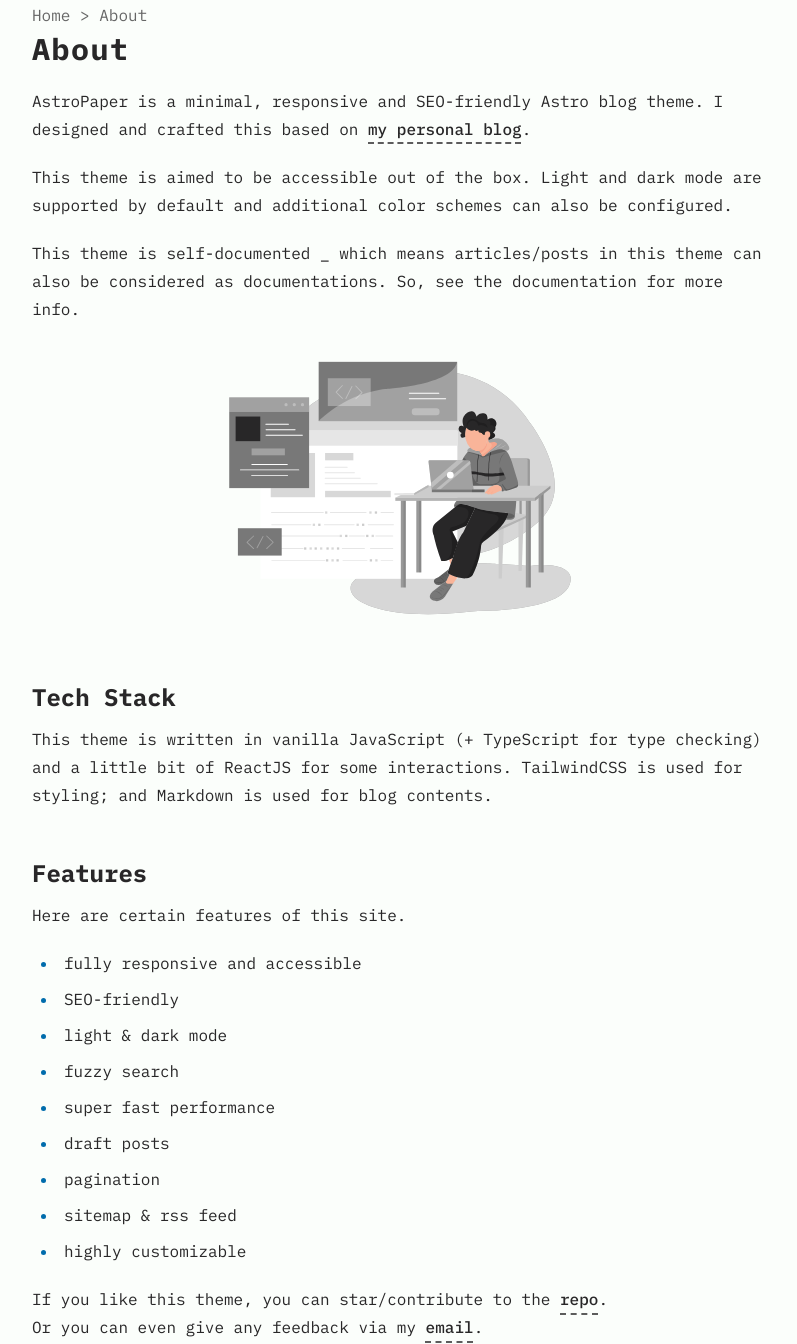
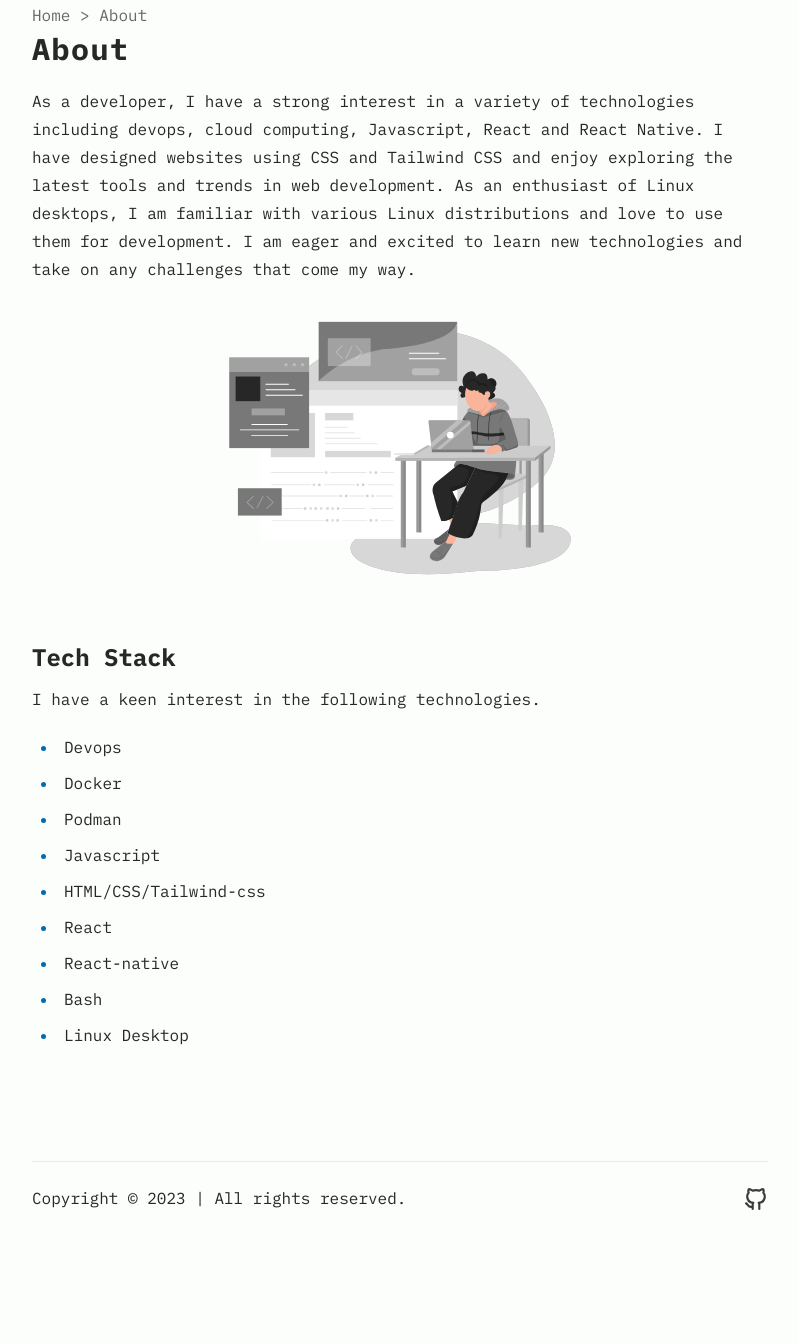
Before and after one commit to Pratik280/pratik280.github.io, an Astro site: page /about in a window 1280 px wide. Shown: the part 166-1510 px from the top of the page, without its empty margins (240-1037 px from the left). After the commit the page ends 1400 px from the top, so only its background shows below. Built offline with nearby package versions, Linux system fonts and the light colour scheme; Astro itself is replaced by a stand-in of ours.

Commit message:
Changed the about page

```diff
--- a/src/pages/about.md
+++ b/src/pages/about.md
@@ -3,12 +3,13 @@
 title: "About"
 ---
 
-AstroPaper is a minimal, responsive and SEO-friendly Astro blog theme. I designed and crafted this based on [my personal blog](https://satnaing.dev/blog).
+<!-- As a developer, I have always been passionate about technology and learning new skills. My current areas of interest include DevOps, cloud computing, JavaScript, React, and React Native. Over the years, I have honed my skills in designing websites using CSS and Tailwind. I take pride in creating visually appealing and functional websites that offer a seamless user experience.
 
-This theme is aimed to be accessible out of the box. Light and dark mode are supported by
-default and additional color schemes can also be configured.
+As an avid Linux user, I enjoy exploring the various possibilities that this platform offers for developers.
 
-This theme is self-documented \_ which means articles/posts in this theme can also be considered as documentations. So, see the documentation for more info.
+With my eagerness and excitement to learn new technologies, I am always on the lookout for new challenges that can help me grow as a developer. I am always ready to take on any task and am confident in my ability to work well under pressure. I am constantly exploring new ideas and pushing my boundaries to stay on top of the latest trends in the industry. -->
+
+As a developer, I have a strong interest in a variety of technologies including devops, cloud computing, Javascript, React and React Native. I have designed websites using CSS and Tailwind CSS and enjoy exploring the latest tools and trends in web development. As an enthusiast of Linux desktops, I am familiar with various Linux distributions and love to use them for development. I am eager and excited to learn new technologies and take on any challenges that come my way.
 
 <div>
   <img src="/assets/dev.svg" class="sm:w-1/2 mx-auto" alt="coding dev illustration">
@@ -16,21 +17,14 @@
 
 ## Tech Stack
 
-This theme is written in vanilla JavaScript (+ TypeScript for type checking) and a little bit of ReactJS for some interactions. TailwindCSS is used for styling; and Markdown is used for blog contents.
+I have a keen interest in the following technologies.
 
-## Features
-
-Here are certain features of this site.
-
-- fully responsive and accessible
-- SEO-friendly
-- light & dark mode
-- fuzzy search
-- super fast performance
-- draft posts
-- pagination
-- sitemap & rss feed
-- highly customizable
-
-If you like this theme, you can star/contribute to the [repo](https://github.com/satnaing/astro-paper).
-Or you can even give any feedback via my [email](mailto:contact@satnaing.dev).
+- Devops
+- Docker
+- Podman
+- Javascript
+- HTML/CSS/Tailwind-css
+- React
+- React-native
+- Bash
+- Linux Desktop
```
